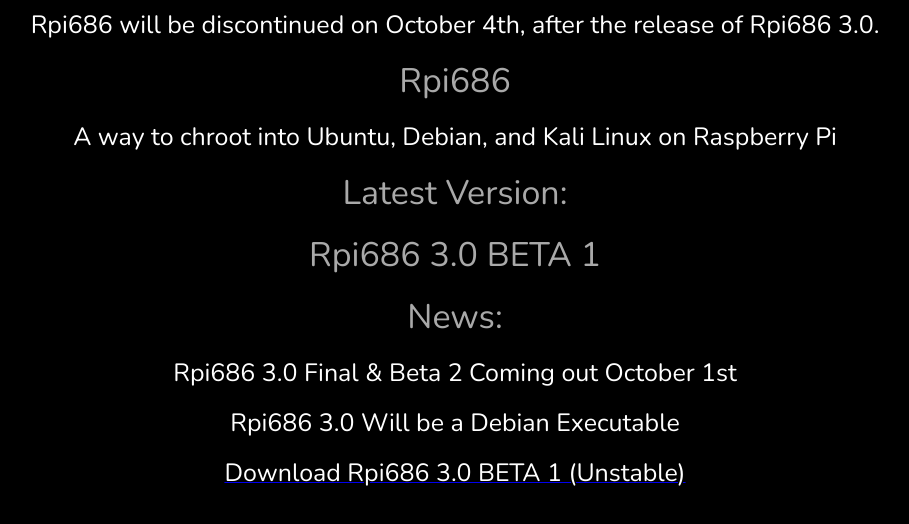
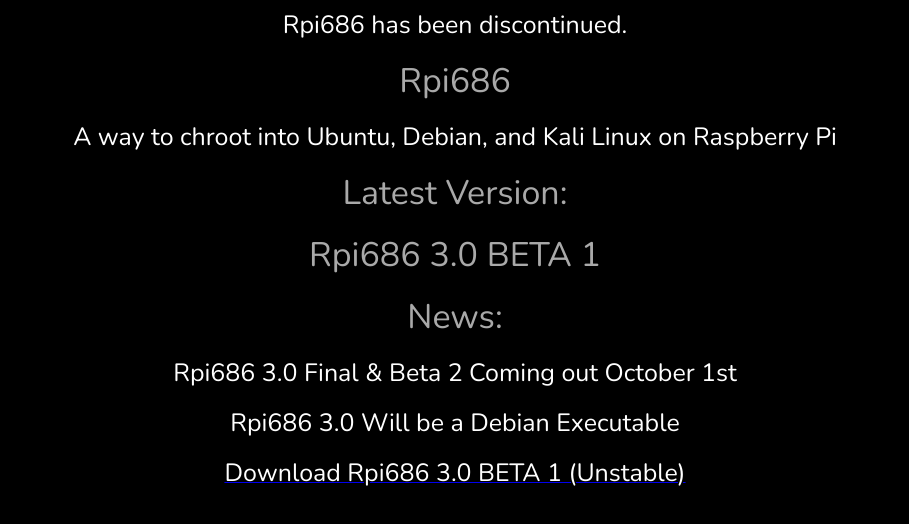
Before and after one commit to SkywalkerSW5/Rpi686, a plain HTML site: page index.html in a window 1280 px wide. Shown: the whole page, without its empty margins (185-1094 px from the left). Drawn offline with nearby package versions, Linux system fonts and the light colour scheme.

Commit message:
Update index.html

```diff
--- a/index.html
+++ b/index.html
@@ -18,7 +18,7 @@
     }
   </style>
 <center>
-  <font2>Rpi686 will be discontinued on October 4th, after the release of Rpi686 3.0.</font2>
+  <font2>Rpi686 has been discontinued.</font2>
   <p></p>
   <font>Rpi686</font>
 <style>
```
